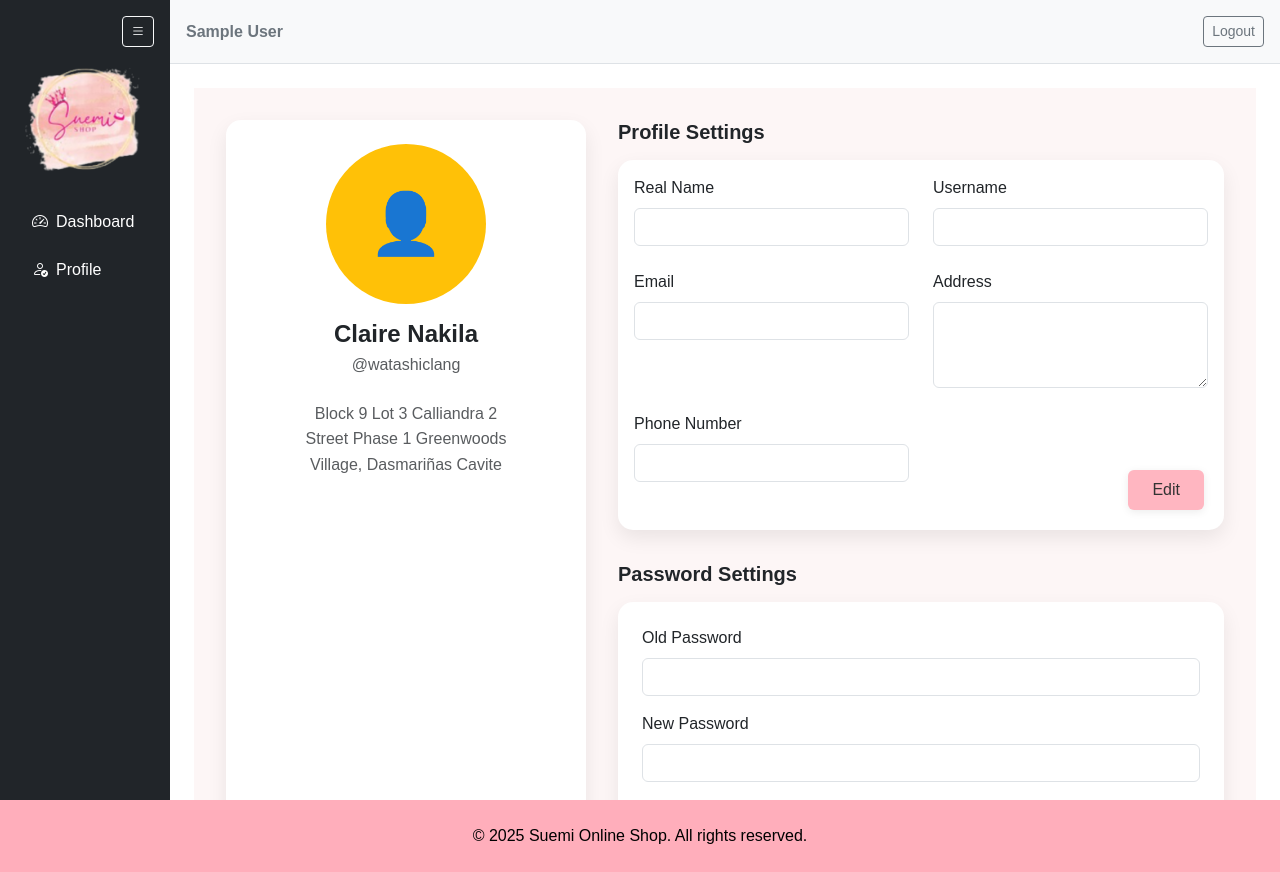
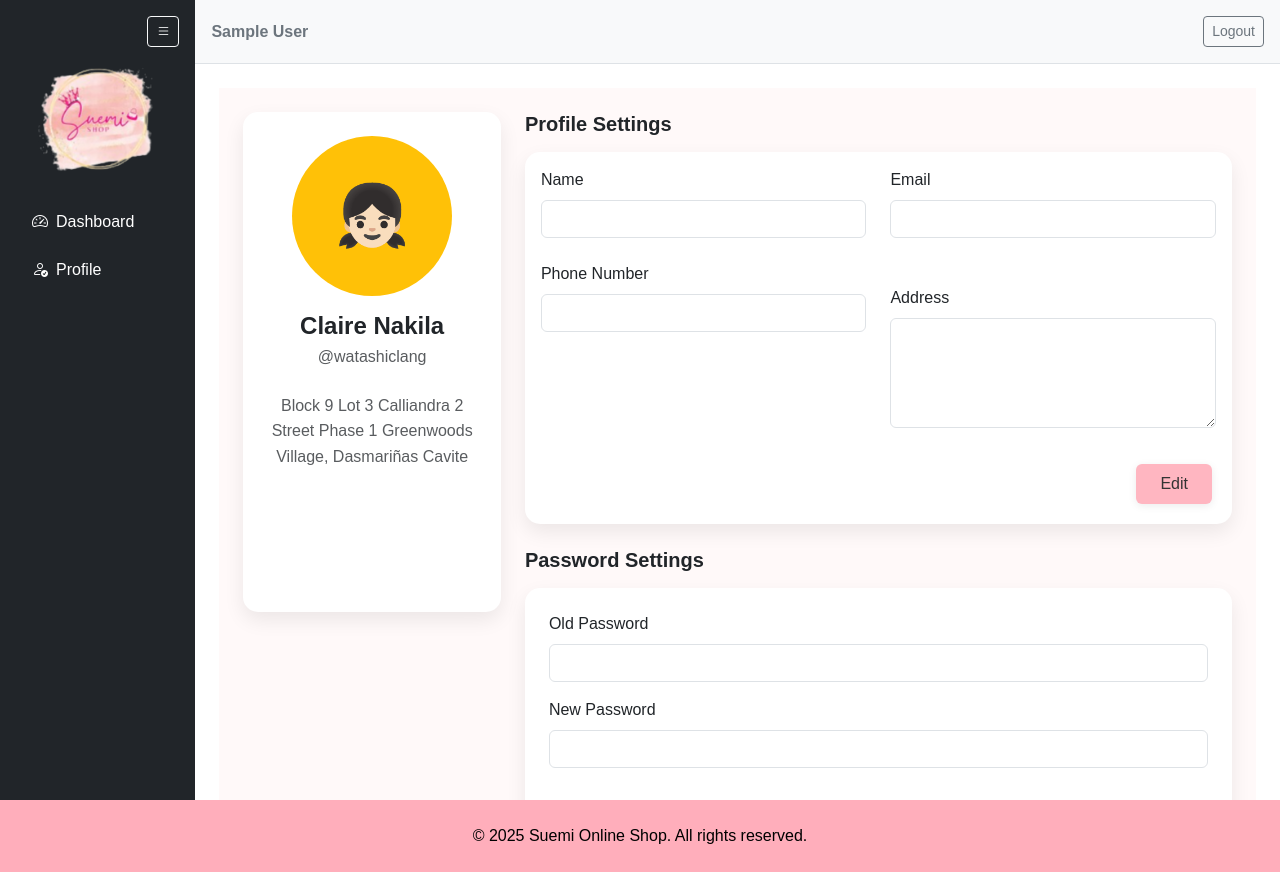
Before and after one commit to clairenakila/suemi-online-shop-next1, a Next.js app: page /suemishop/profile/list in a window 1280 px wide. Built offline with nearby package versions, Linux system fonts and the light colour scheme; sample sign-in values are in the browser's storage.

Commit message:
.profile page changes frontend

```diff
--- a/app/components/ProfileSettings.tsx
+++ b/app/components/profile/ProfileSettings.tsx
@@ -14,12 +14,7 @@ export default function ProfileSettings() {
         <div className="card-body p-3 pb-5">
           <div className="row g-4">
             <div className="col-md-6">
-              <label className="form-label">Real Name</label>
-              <input className="form-control" />
-            </div>
-
-            <div className="col-md-6">
-              <label className="form-label">Username</label>
+              <label className="form-label"> Name</label>
               <input className="form-control" />
             </div>
 
@@ -27,17 +22,16 @@ export default function ProfileSettings() {
               <label className="form-label">Email</label>
               <input className="form-control" />
             </div>
-
-            <div className="col-md-6">
-              <label className="form-label">Address</label>
-              <textarea className="form-control" rows={3} />
-            </div>
-
             <div className="col-md-6">
               <label className="form-label">Phone Number</label>
               <input className="form-control" />
             </div>
+            <div className="col-md-6 my-5">
+              <label className="form-label">Address</label>
+              <textarea className="form-control" rows={4} />
+            </div>
           </div>
+
 
           <button
             className="btn position-absolute"
--- a/app/components/Profilecard.tsx
+++ b/app/components/profile/Profilecard.tsx
@@ -4,6 +4,7 @@ export default function ProfileCard() {
       className="card text-center"
       style={{
         width: 360,
+        height: 500,
         borderRadius: 15,
         border: "none",
         boxShadow: "0 8px 20px rgba(0,0,0,0.08)",
@@ -14,7 +15,7 @@ export default function ProfileCard() {
           className="rounded-circle bg-warning d-flex align-items-center justify-content-center mx-auto mb-3"
           style={{ width: 160, height: 160, fontSize: 60 }}
         >
-          👤
+          👧🏻
         </div>
 
         <h5 className="fw-bold mb-1 fs-4">Claire Nakila</h5>
--- a/app/suemishop/profile/list/page.tsx
+++ b/app/suemishop/profile/list/page.tsx
@@ -1,18 +1,16 @@
 "use client";
-import ProfileCard from "../../../components/Profilecard";
-import ProfileSettings from "../../../components/ProfileSettings";
-import PasswordSettings from "../../../components/PasswordSettings";
+import ProfileCard from "../../../components/profile/Profilecard";
+import ProfileSettings from "../../../components/profile/ProfileSettings";
+import PasswordSettings from "../../../components/profile/PasswordSettings";
 
 export default function ProfilePage() {
   return (
-    <div className="min-h-screen bg-[#fdf6f6] p-8">
-      <div className="flex gap-8 max-w-[1400px] mx-auto">
-        <ProfileCard />
+    <div className="flex gap-6 p-6 bg-[#fff9f9] min-h-screen">
+      <ProfileCard />
 
-        <div className="flex flex-col gap-8 flex-1">
-          <ProfileSettings />
-          <PasswordSettings />
-        </div>
+      <div className="flex flex-col gap-6 w-full max-w-3xl">
+        <ProfileSettings />
+        <PasswordSettings />
       </div>
     </div>
   );
```
Also changed, not shown: app/components/profile/PasswordSettings.tsx (renamed from app/components/PasswordSettings.tsx), setup.txt.
